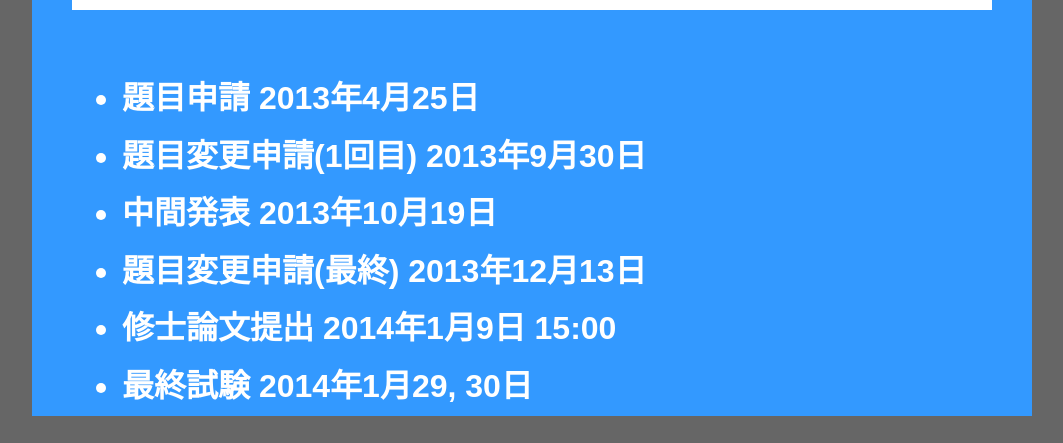
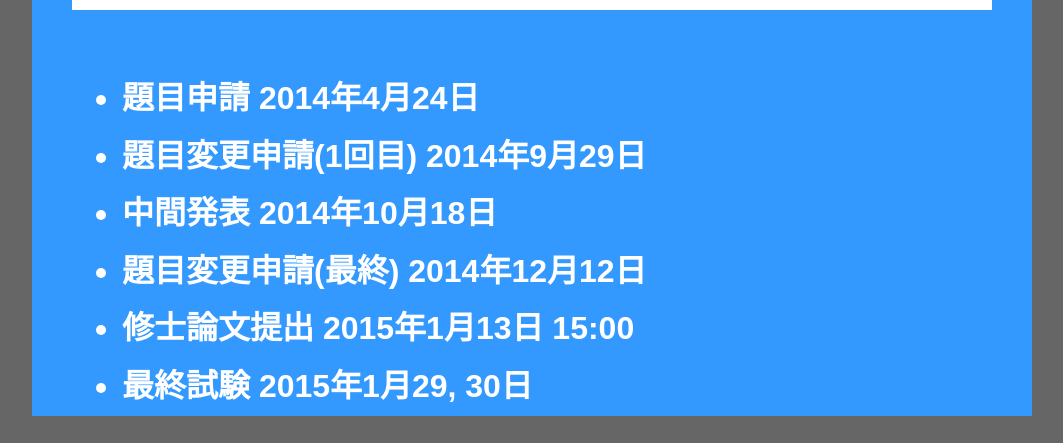
Before and after one commit to ymrl/shuron-shinu, a plain HTML site: page public/index.html in a window 1280 px wide. Shown: the part 597-1040 px from the top of the page, without its empty margins (108-1171 px from the left). Drawn offline with Linux system fonts and the light colour scheme.

Commit message:
2015年3月卒業対応

```diff
--- a/public/index.html
+++ b/public/index.html
@@ -18,12 +18,12 @@
 				<span class="countDown sec"></span>秒
 			</p>
 			<ul>
-				<li id="titleSubmit">題目申請 2013年4月25日</li>
-				<li id="titleChange1">題目変更申請(1回目) 2013年9月30日</li>
-				<li id="midPresentation">中間発表 2013年10月19日</li>
-				<li id="titleChangeLast">題目変更申請(最終) 2013年12月13日</li>
-				<li id="thesisSubmit">修士論文提出 2014年1月9日 15:00</li>
-				<li id="lastPresentation">最終試験 2014年1月29, 30日</li>
+				<li id="titleSubmit">題目申請 2014年4月24日</li>
+				<li id="titleChange1">題目変更申請(1回目) 2014年9月29日</li>
+				<li id="midPresentation">中間発表 2014年10月18日</li>
+				<li id="titleChangeLast">題目変更申請(最終) 2014年12月12日</li>
+				<li id="thesisSubmit">修士論文提出 2015年1月13日 15:00</li>
+				<li id="lastPresentation">最終試験 2015年1月29, 30日</li>
 			</ul>
 		</div>
 	</body>
```
Also changed, not shown: 1 other file.
